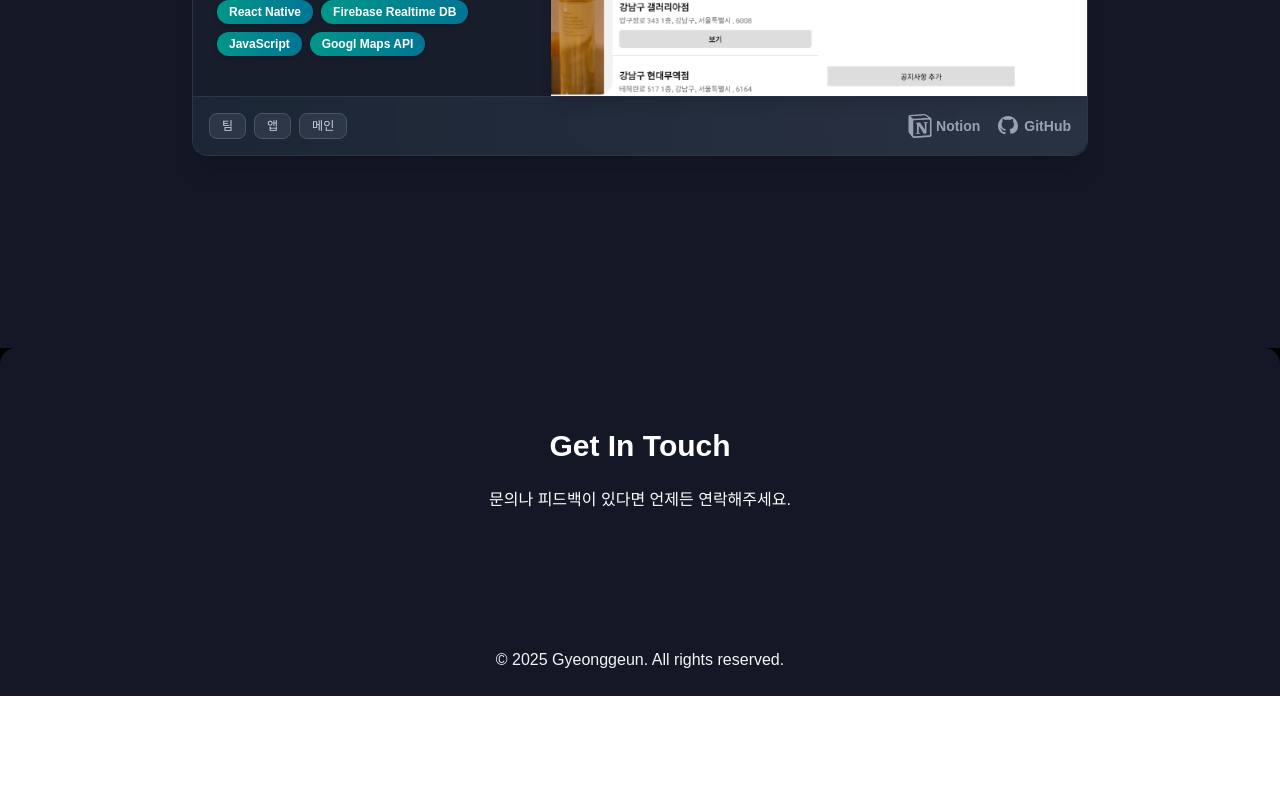
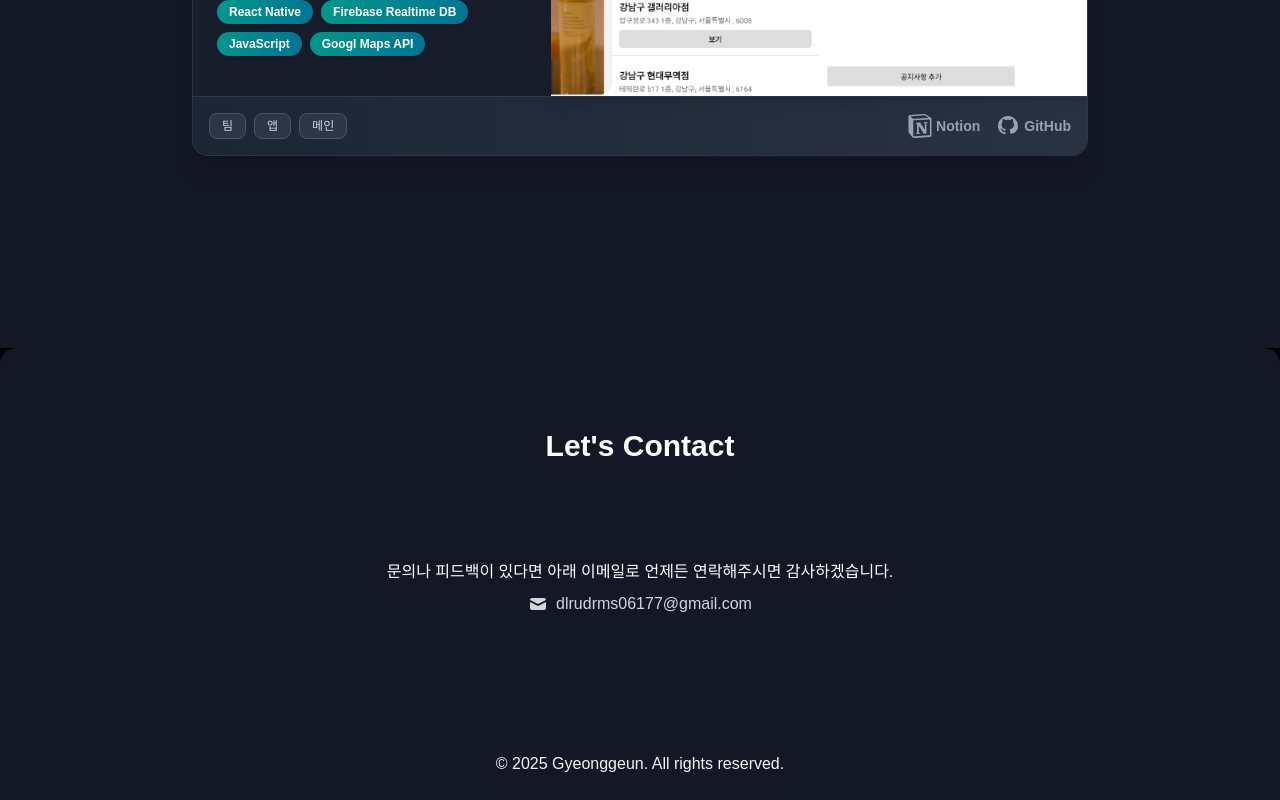
Before and after one commit to kennywestt/my-portfolio, a Next.js app: page / in a window 1280 px wide. Shown: the part 5301-6101 px from the top of the page. Before the commit the page ends 5997 px from the top, so only its background shows below. Built offline with nearby package versions, Linux system fonts and the light colour scheme.

Commit message:
contact email 복사하기 기능구현

```diff
--- a/src/components/ContactSection.tsx
+++ b/src/components/ContactSection.tsx
@@ -1,12 +1,60 @@
+import { useState } from "react";
+
 export default function ContactSection() {
+
+  const [isCopied, setIsCopied] = useState(false);
+  const email = 'dlrudrms06177@gmail.com';
+
+  const handleCopy = async () => {
+    try {
+      await navigator.clipboard.writeText(email);
+      setIsCopied(true);
+      setTimeout(() => setIsCopied(false), 2000); // 2초후에 원상태로
+    } catch (err) {
+      console.error('Failed to copy text: ', err);
+    }
+  };
+
     return (
       <div className="bg-black">
       <section id="contact" className="relative py-20 [background-color:rgba(20,23,38,1)]
         rounded-t-2xl mx-auto">
         <div className="max-w-screen-xl mx-auto px-6 text-center text-white">
-          <h2 className="text-3xl font-bold mb-6 text-white">Get In Touch</h2>
-          <p className="mb-8 text-white">문의나 피드백이 있다면 언제든 연락해주세요.</p>
-          {/* 간단한 연락 폼 또는 소셜 링크 */}
+          <h2 className="text-3xl font-bold mb-6 mb-24 text-white ">Let's Contact</h2>
+          <p className="mb-2 text-white">문의나 피드백이 있다면 아래 이메일로 언제든 연락해주시면 감사하겠습니다.</p>
+          <div className="flex flex-col items-center justify-center mb-8">
+            <button
+              onClick={handleCopy}
+              className="flex items-center text-gray-300 hover:text-white transition-colors duration-200 cursor-pointer"
+            >
+              <svg
+                xmlns="http://www.w3.org/2000/svg"
+                className="h-5 w-5 mr-2"
+                viewBox="0 0 20 20"
+                fill="currentColor"
+              >
+                <path d="M2.003 5.884L10 9.882l7.997-3.998A2 2 0 0016 4H4a2 2 0 00-1.997 1.884z" />
+                <path d="M18 8.118l-8 4-8-4V14a2 2 0 002 2h12a2 2 0 002-2V8.118z" />
+              </svg>{email}
+            </button>
+            {isCopied && (
+              <span className="flex items-center text-sm mt-1 text-cyan-400">
+                복사완료
+                <svg
+                  xmlns="http://www.w3.org/2000/svg"
+                  className="h-4 w-4 ml-1"
+                  viewBox="0 0 20 20"
+                  fill="currentColor"
+                >
+                  <path
+                    fillRule="evenodd"
+                    d="M10 18a8 8 0 100-16 8 8 0 000 16zm3.707-9.293a1 1 0 00-1.414-1.414L9 10.586 7.707 9.293a1 1 0 00-1.414 1.414l2 2a1 1 0 001.414 0l4-4z"
+                    clipRule="evenodd"
+                  />
+                </svg>
+              </span>
+            )}
+          </div>
         </div>
       </section>
       </div>
```
